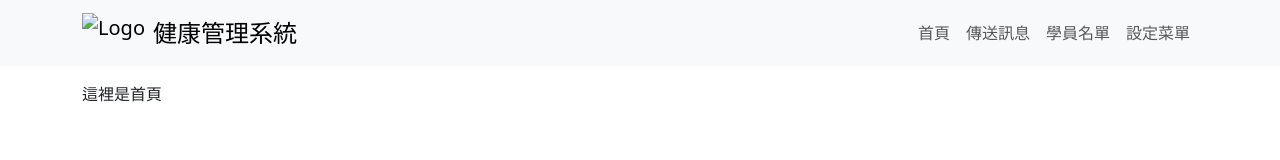
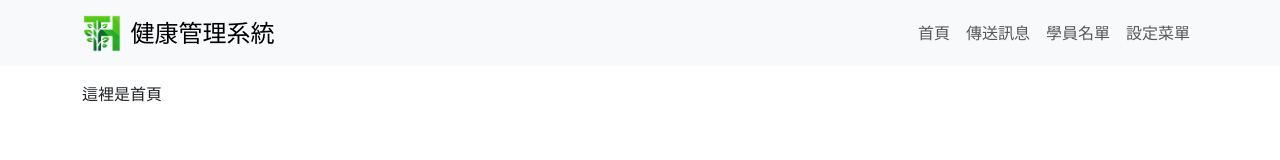
Before and after one commit to tzhengliin/line_bot, a plain HTML site: page templates/index.html in a window 1280 px wide. Drawn offline with nearby package versions, Linux system fonts and the light colour scheme.

Commit message:
img test

```diff
--- a/templates/index.html
+++ b/templates/index.html
@@ -31,7 +31,7 @@
     <nav class="navbar navbar-expand-lg navbar-light bg-light">
       <div class="container">
         <a class="navbar-brand d-flex align-items-center" href="#">
-          <img src="./images/logo.png" alt="Logo" height="40" />
+          <img src="/static/images/logo.png" alt="Logo" height="40" />
           <span class="ms-2 fs-4">健康管理系統</span>
         </a>
         <button class="navbar-toggler" type="button" data-bs-toggle="collapse" data-bs-target="#navbarNav" aria-controls="navbarNav" aria-expanded="false" aria-label="Toggle navigation">
```
